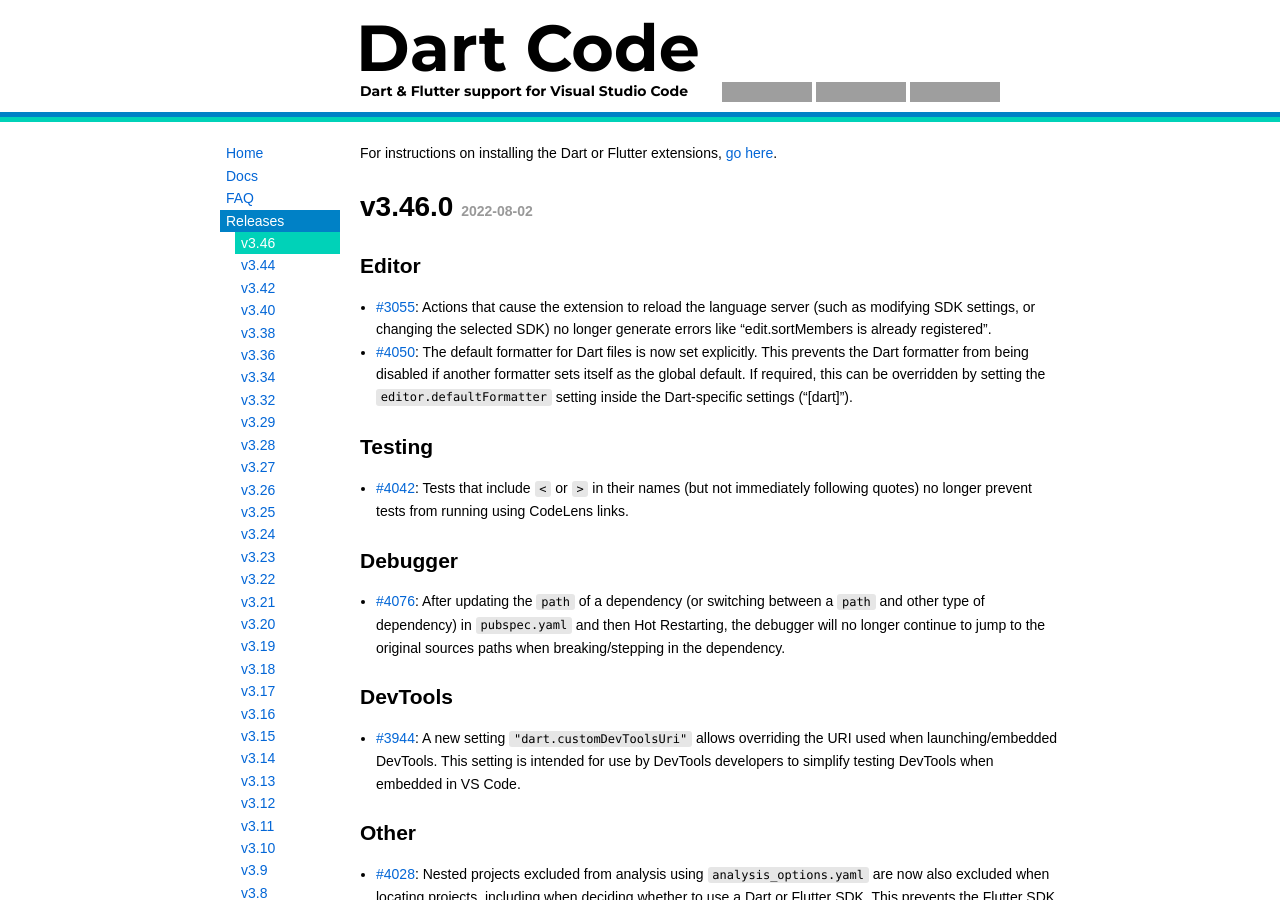
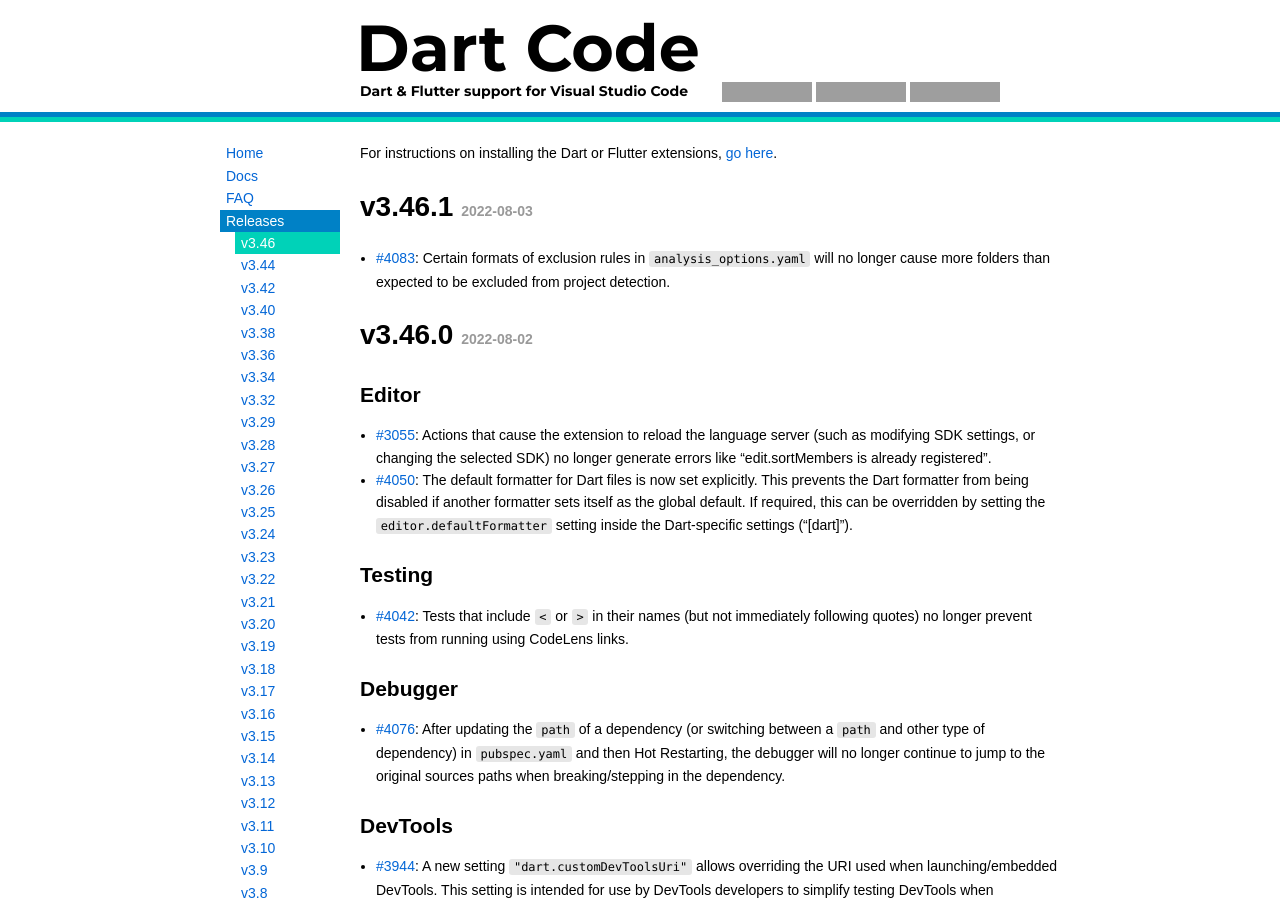
Before and after one commit to Dart-Code/Website, a Jekyll site: the page built from _releases/v3.46.md, in a window 1280 px wide and 900 px high. Built offline with Jekyll 4.4.1, drawn with Linux system fonts in a browser that asks for light colours; grey boxes are pictures that could not be loaded.

Commit message:
Add v3.46.1

```diff
--- a/_releases/v3.46.md
+++ b/_releases/v3.46.md
@@ -3,6 +3,10 @@
 sort_order: v0003_0046
 excerpt: "Minor updates and bug fixes..."
 ---
+
+# v3.46.1 *2022-08-03*
+
+- [#4083](https://github.com/Dart-Code/Dart-Code/issues/4083): Certain formats of exclusion rules in `analysis_options.yaml` will no longer cause more folders than expected to be excluded from project detection.
 
 # v3.46.0 *2022-08-02*
 
```
